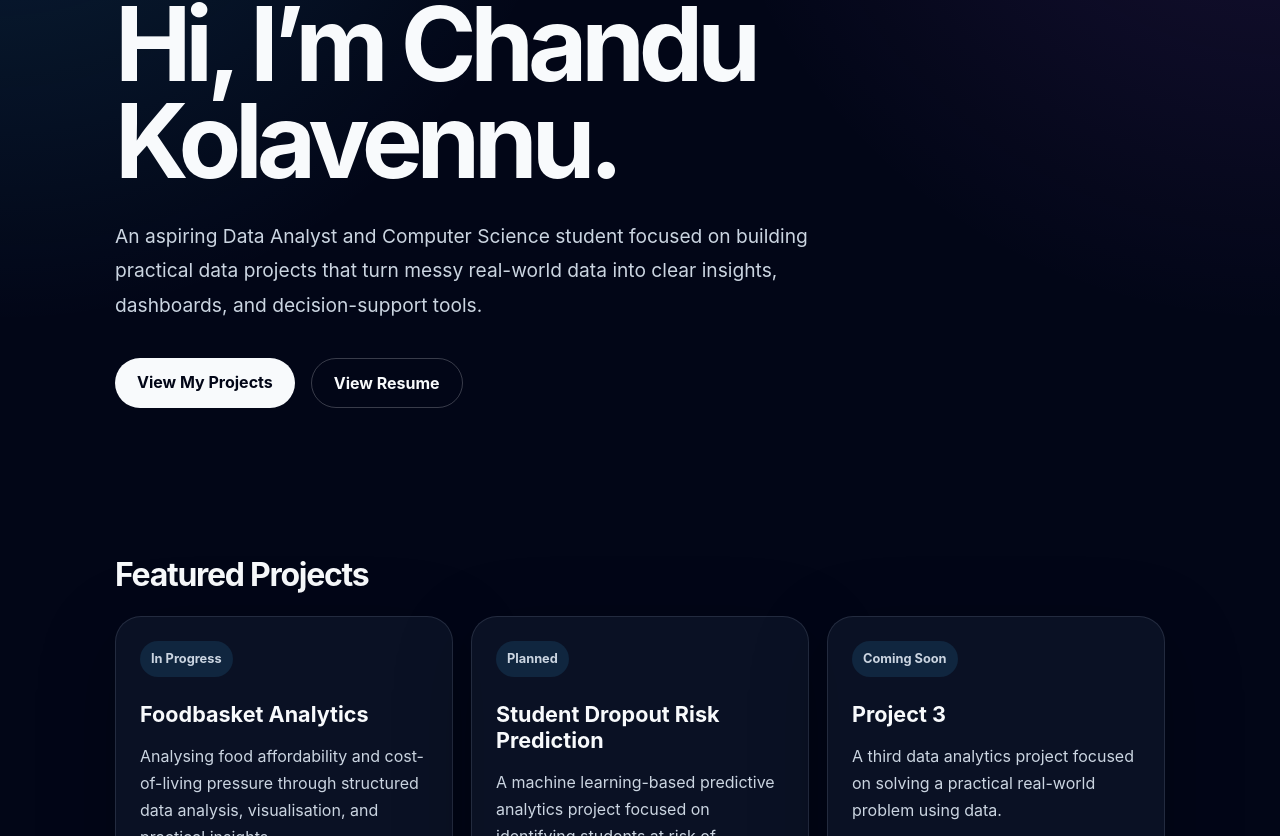
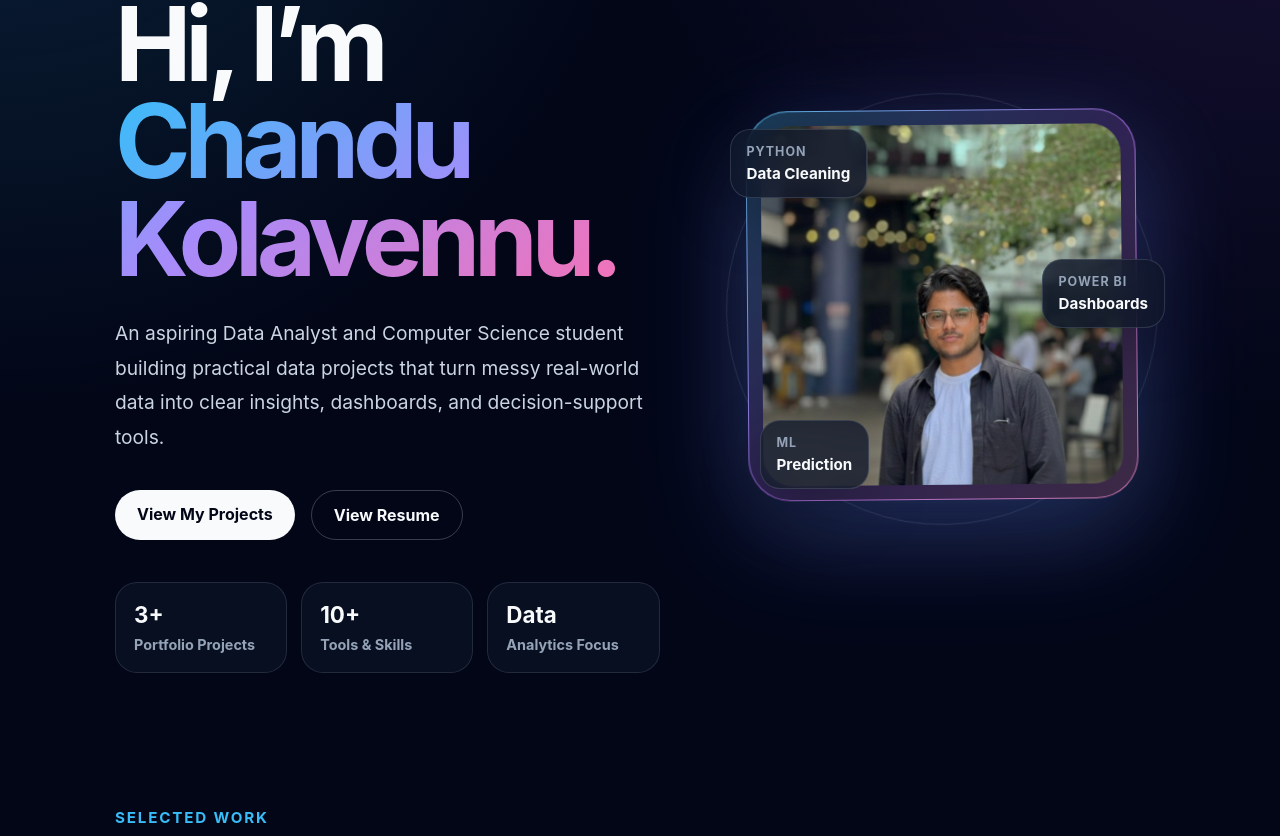
Before and after one commit to ckolavennu/ckolavennu-portfolio, a SvelteKit app: page / in a window 1280 px wide. Shown: the part 264-1100 px from the top of the page. Built offline with nearby package versions, Linux system fonts and the light colour scheme.

Commit message:
Updated Home Page Design

```diff
--- a/src/app.css
+++ b/src/app.css
@@ -304,3 +304,246 @@ h1 {
 		flex-direction: column;
 	}
 }
+
+.hero-dynamic {
+	display: grid;
+	grid-template-columns: 1.1fr 0.9fr;
+	align-items: center;
+	gap: 60px;
+	position: relative;
+}
+
+.hero-copy h1 span {
+	background: linear-gradient(135deg, #38bdf8, #a78bfa, #f472b6);
+	background-clip: text;
+	-webkit-background-clip: text;
+	color: transparent;
+}
+
+.hero-visual {
+	position: relative;
+	min-height: 520px;
+	display: grid;
+	place-items: center;
+}
+
+.profile-card {
+	position: relative;
+	z-index: 5;
+	width: min(360px, 82vw);
+	aspect-ratio: 1;
+	border: 1px solid rgba(248, 250, 252, 0.18);
+	border-radius: 42px;
+	padding: 14px;
+	background:
+		linear-gradient(rgba(15, 23, 42, 0.75), rgba(15, 23, 42, 0.75)) padding-box,
+		linear-gradient(135deg, rgba(56, 189, 248, 0.9), rgba(168, 85, 247, 0.8), rgba(244, 114, 182, 0.8))
+			border-box;
+	box-shadow:
+		0 30px 100px rgba(56, 189, 248, 0.18),
+		0 30px 120px rgba(168, 85, 247, 0.18);
+	animation: floatProfile 6s ease-in-out infinite;
+}
+
+.profile-card img {
+	width: 100%;
+	height: 100%;
+	object-fit: cover;
+	border-radius: 30px;
+	display: block;
+}
+
+.orbit {
+	position: absolute;
+	border: 1px solid rgba(148, 163, 184, 0.18);
+	border-radius: 999px;
+}
+
+.orbit-one {
+	width: 430px;
+	height: 430px;
+	animation: spin 18s linear infinite;
+}
+
+.orbit-two {
+	width: 310px;
+	height: 310px;
+	border-style: dashed;
+	animation: spinReverse 14s linear infinite;
+}
+
+.floating-card {
+	position: absolute;
+	z-index: 8;
+	border: 1px solid rgba(148, 163, 184, 0.22);
+	border-radius: 20px;
+	padding: 14px 16px;
+	background: rgba(15, 23, 42, 0.78);
+	backdrop-filter: blur(18px);
+	box-shadow: 0 18px 60px rgba(0, 0, 0, 0.28);
+	animation: floatCard 5s ease-in-out infinite;
+}
+
+.floating-card span {
+	display: block;
+	margin-bottom: 4px;
+	color: #94a3b8;
+	font-size: 0.78rem;
+	font-weight: 700;
+	text-transform: uppercase;
+	letter-spacing: 0.08em;
+}
+
+.floating-card strong {
+	color: #f8fafc;
+	font-size: 0.95rem;
+}
+
+.card-one {
+	top: 80px;
+	left: 10px;
+}
+
+.card-two {
+	right: 0;
+	top: 210px;
+	animation-delay: 0.7s;
+}
+
+.card-three {
+	left: 40px;
+	bottom: 80px;
+	animation-delay: 1.1s;
+}
+
+.quick-stats {
+	display: grid;
+	grid-template-columns: repeat(3, 1fr);
+	gap: 14px;
+	margin-top: 42px;
+	max-width: 720px;
+}
+
+.quick-stats div {
+	border: 1px solid rgba(148, 163, 184, 0.18);
+	border-radius: 22px;
+	padding: 18px;
+	background: rgba(15, 23, 42, 0.58);
+}
+
+.quick-stats strong {
+	display: block;
+	margin-bottom: 6px;
+	color: #f8fafc;
+	font-size: 1.4rem;
+}
+
+.quick-stats span {
+	color: #94a3b8;
+	font-size: 0.9rem;
+	font-weight: 650;
+}
+
+.section-heading {
+	margin-bottom: 22px;
+}
+
+.section-heading .eyebrow {
+	margin-bottom: 8px;
+}
+
+.project-card.featured {
+	background:
+		linear-gradient(rgba(15, 23, 42, 0.82), rgba(15, 23, 42, 0.82)) padding-box,
+		linear-gradient(135deg, rgba(56, 189, 248, 0.7), rgba(168, 85, 247, 0.7))
+			border-box;
+	border-color: transparent;
+}
+
+.card-link {
+	display: inline-block;
+	margin-top: 18px;
+	color: #7dd3fc;
+	font-weight: 800;
+}
+
+@keyframes floatProfile {
+	0%,
+	100% {
+		transform: translateY(0) rotate(-1deg);
+	}
+
+	50% {
+		transform: translateY(-18px) rotate(1deg);
+	}
+}
+
+@keyframes floatCard {
+	0%,
+	100% {
+		transform: translateY(0);
+	}
+
+	50% {
+		transform: translateY(-12px);
+	}
+}
+
+@keyframes spin {
+	from {
+		transform: rotate(0deg);
+	}
+
+	to {
+		transform: rotate(360deg);
+	}
+}
+
+@keyframes spinReverse {
+	from {
+		transform: rotate(360deg);
+	}
+
+	to {
+		transform: rotate(0deg);
+	}
+}
+
+@media (max-width: 960px) {
+	.hero-dynamic {
+		grid-template-columns: 1fr;
+	}
+
+	.hero-visual {
+		min-height: 460px;
+	}
+
+	.quick-stats {
+		grid-template-columns: 1fr;
+	}
+}
+
+@media (max-width: 560px) {
+	.profile-card {
+		width: min(300px, 84vw);
+		border-radius: 34px;
+	}
+
+	.profile-card img {
+		border-radius: 24px;
+	}
+
+	.orbit-one {
+		width: 330px;
+		height: 330px;
+	}
+
+	.orbit-two {
+		width: 250px;
+		height: 250px;
+	}
+
+	.floating-card {
+		display: none;
+	}
+}
--- a/src/routes/+page.svelte
+++ b/src/routes/+page.svelte
@@ -1,55 +1,106 @@
-<section class="hero">
+<section class="hero hero-dynamic">
+	<div class="hero-copy">
 		<p class="eyebrow">ckolavennu.live</p>
 
-	<h1>Hi, I’m Chandu Kolavennu.</h1>
+		<h1>
+			Hi, I’m <span>Chandu Kolavennu.</span>
+		</h1>
 
 		<p class="subtitle">
-		An aspiring Data Analyst and Computer Science student focused on building practical
-		data projects that turn messy real-world data into clear insights, dashboards, and
-		decision-support tools.
+			An aspiring Data Analyst and Computer Science student building practical data projects
+			that turn messy real-world data into clear insights, dashboards, and decision-support tools.
 		</p>
 
 		<div class="buttons">
 			<a href="/projects" class="primary">View My Projects</a>
 			<a href="/resume" class="secondary">View Resume</a>
 		</div>
+
+		<div class="quick-stats">
+			<div>
+				<strong>3+</strong>
+				<span>Portfolio Projects</span>
+			</div>
+			<div>
+				<strong>10+</strong>
+				<span>Tools & Skills</span>
+			</div>
+			<div>
+				<strong>Data</strong>
+				<span>Analytics Focus</span>
+			</div>
+		</div>
+	</div>
+
+	<div class="hero-visual">
+		<div class="orbit orbit-one"></div>
+		<div class="orbit orbit-two"></div>
+
+		<div class="profile-card">
+			<img src="/images/profile.jpeg" alt="Chandu Kolavennu" />
+		</div>
+
+		<div class="floating-card card-one">
+			<span>Python</span>
+			<strong>Data Cleaning</strong>
+		</div>
+
+		<div class="floating-card card-two">
+			<span>Power BI</span>
+			<strong>Dashboards</strong>
+		</div>
+
+		<div class="floating-card card-three">
+			<span>ML</span>
+			<strong>Prediction</strong>
+		</div>
+	</div>
 </section>
 
 <section class="section">
+	<div class="section-heading">
+		<p class="eyebrow">Selected Work</p>
 		<h2>Featured Projects</h2>
+	</div>
 
 	<div class="project-grid">
-		<a href="/projects/foodbasket" class="project-card">
+		<a href="/projects/foodbasket" class="project-card featured">
 			<p class="status">In Progress</p>
 			<h3>Foodbasket Analytics</h3>
 			<p>
 				Analysing food affordability and cost-of-living pressure through structured data
 				analysis, visualisation, and practical insights.
 			</p>
+			<span class="card-link">View Case Study →</span>
 		</a>
 
 		<a href="/projects/student-dropout" class="project-card">
 			<p class="status">Planned</p>
 			<h3>Student Dropout Risk Prediction</h3>
 			<p>
-				A machine learning-based predictive analytics project focused on identifying
-				students at risk of withdrawal in higher education.
+				A machine learning-based predictive analytics project focused on identifying students
+				at risk of withdrawal in higher education.
 			</p>
+			<span class="card-link">View Project →</span>
 		</a>
 
 		<a href="/projects" class="project-card">
 			<p class="status">Coming Soon</p>
 			<h3>Project 3</h3>
 			<p>
-				A third data analytics project focused on solving a practical real-world problem
-				using data.
+				A third data analytics project focused on solving a practical real-world problem using
+				data.
 			</p>
+			<span class="card-link">Explore Projects →</span>
 		</a>
 	</div>
 </section>
 
 <section class="section">
-	<h2>Skills</h2>
+	<div class="section-heading">
+		<p class="eyebrow">Toolkit</p>
+		<h2>Skills I Use</h2>
+	</div>
 
 	<div class="skills">
 		<span>Python</span>
```
Also changed, not shown: static/images/profile.jpeg (added), 1 other file (tests, documents, lock files or other folders). Lines whose indentation alone changed are shown as unchanged.
